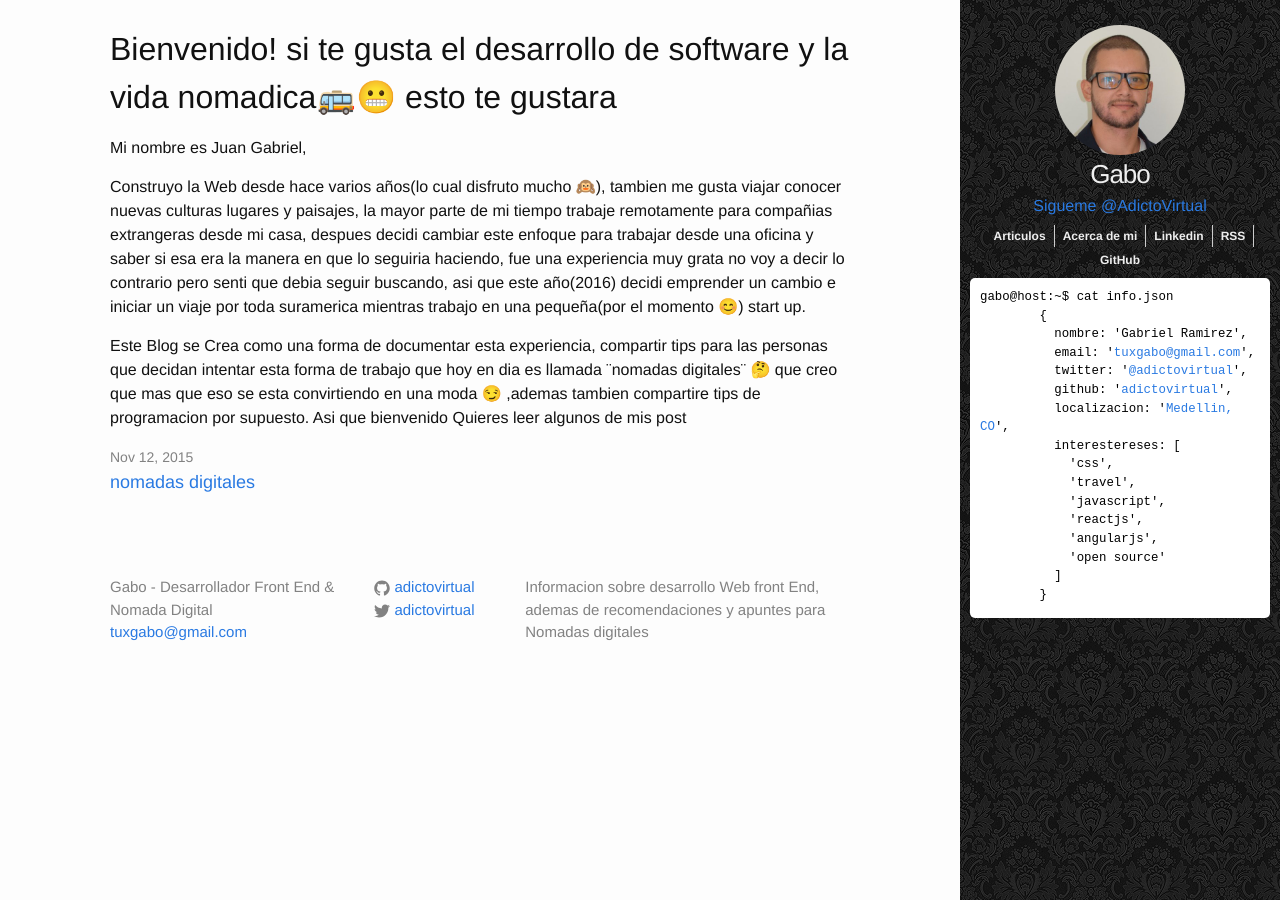
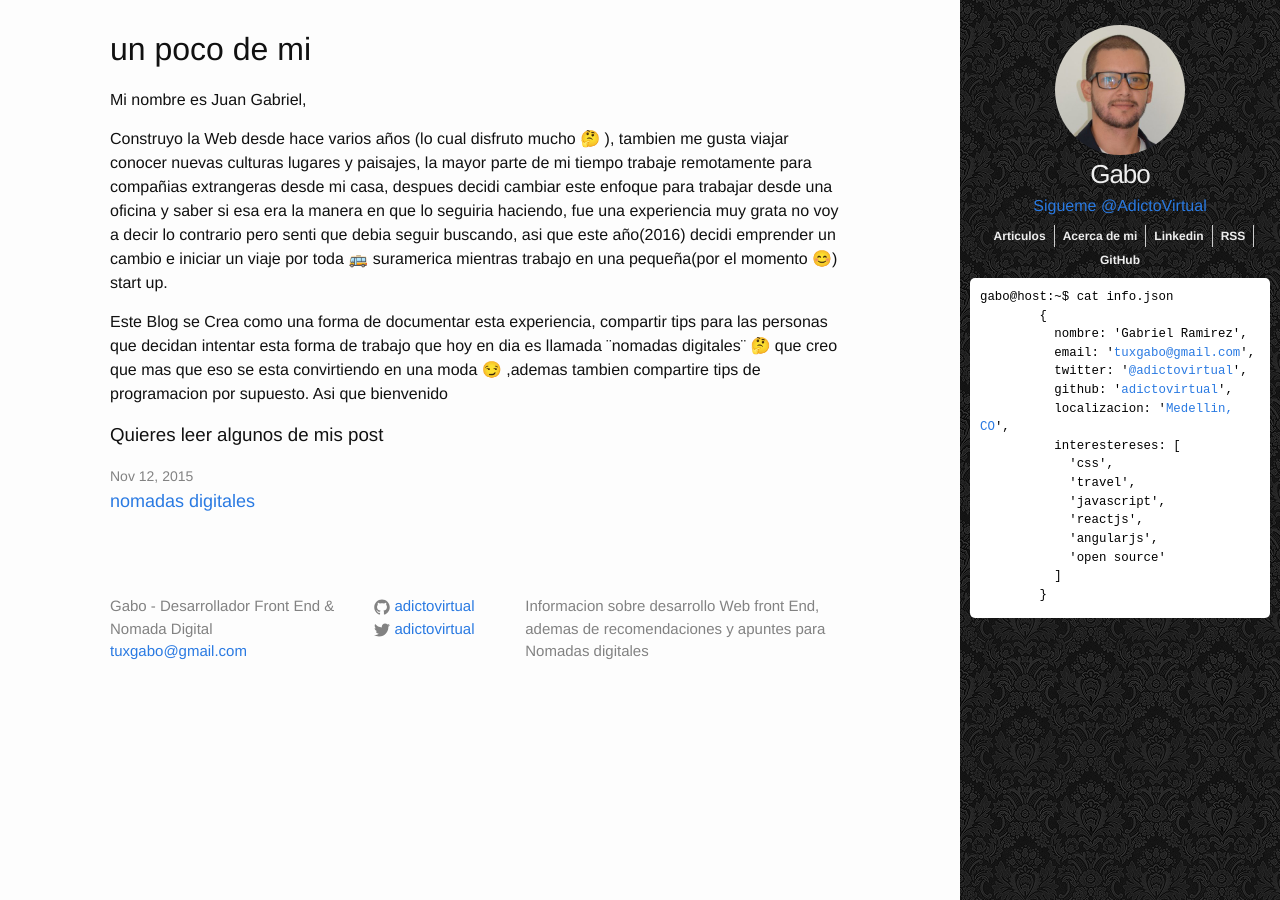
Before and after one commit to juanramirezc2/adictovirtual.github.io, a Jekyll site: the page built from index.html, in a window 1280 px wide. Built offline with Jekyll 4.4.1, drawn with Linux system fonts in a browser that asks for light colours; nearby versions of some CDN libraries; comment, search, counter and statistics services are not loaded.

```diff
--- a/index.html
+++ b/index.html
@@ -1,23 +1,22 @@
 ---
 layout: default
 ---
-
 <div class="home">
-  <h1>Bienvenido! si te gusta el desarrollo de software y la vida nomadica🚌😬 esto te gustara</h1>
+  <h1>un poco de mi  </h1>
   <p>Mi nombre es  Juan Gabriel,</p>
   <p>
-    Construyo la Web desde hace varios años(lo cual disfruto mucho 🙉), tambien me gusta  viajar conocer nuevas culturas lugares y paisajes,
+    Construyo la Web desde hace varios años (lo cual disfruto mucho 🤔 ), tambien me gusta  viajar conocer nuevas culturas lugares y paisajes,
     la mayor parte de mi tiempo trabaje remotamente para compañias extrangeras desde mi casa,
     despues decidi cambiar este enfoque  para trabajar desde una oficina  y saber si esa era la manera en que lo seguiria haciendo,
     fue una experiencia muy grata no voy a decir lo contrario pero senti que debia seguir buscando,
-    asi que  este año(2016) decidi emprender un cambio e iniciar un viaje por toda suramerica mientras trabajo en una pequeña(por el momento 😊) start up.
+    asi que  este año(2016) decidi emprender un cambio e iniciar un viaje por toda 🚌  suramerica mientras trabajo en una pequeña(por el momento 😊) start up.
   </p>
   <p>
     Este Blog se Crea como una forma de documentar esta experiencia, compartir tips para las personas que decidan intentar esta forma de trabajo que hoy en
     dia es llamada ¨nomadas digitales¨ 🤔 que creo que mas que eso se esta convirtiendo en una moda 😏 ,ademas tambien compartire tips de programacion por supuesto.
 
     Asi que bienvenido
-    </p?
+  </p>
   <h3>
     Quieres leer algunos de mis post
   </h3>
```
Lines whose indentation alone changed are shown as unchanged.
